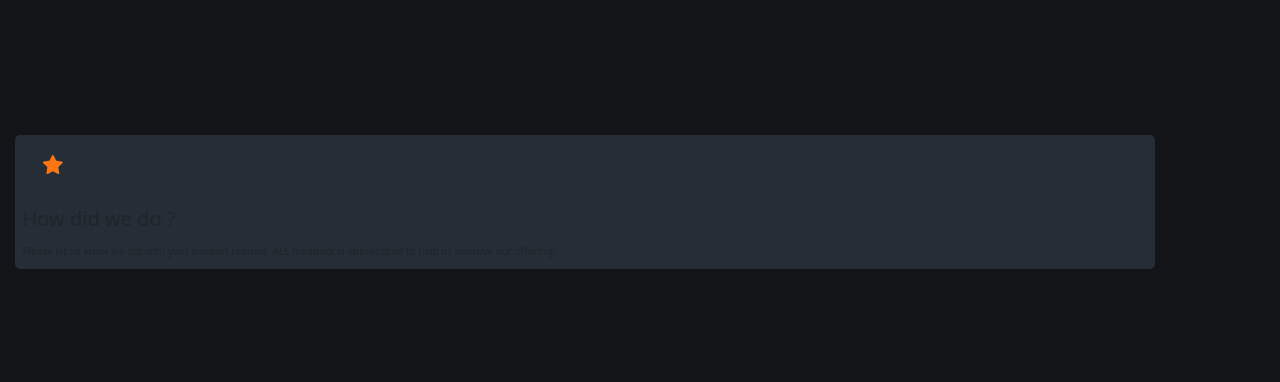
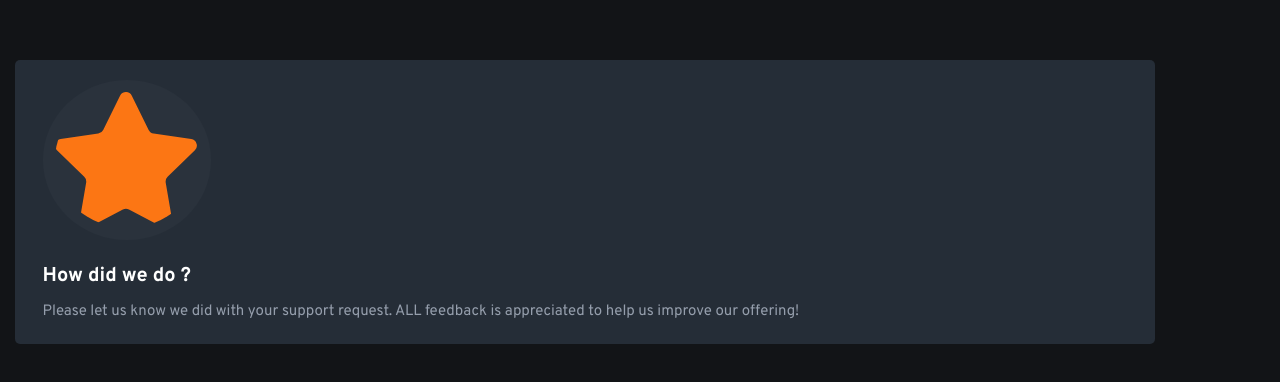
Before and after one commit to Miron-Silviu/interactive-rating, a website: page index.html in a window 1280 px wide. Shown: the part 198-580 px from the top of the page. Drawn offline with nearby package versions, Linux system fonts and the light colour scheme.

Commit message:
Style : Update start-image, info, title, and description
-Add color,fonts,margin and padding
to be readable.

```diff
--- a/index.html
+++ b/index.html
@@ -32,12 +32,18 @@
     <section
       class="container m-auto d-flex flex-column align-bottom rounded-3 mx-4"
     >
-      <img class="start-image" src="./images/icon-star.svg" alt="star" />
-      <h1 class="title">How did we do ?</h1>
-      <p>
-        Please let us know we did with your support request. ALL feedback is
-        appreciated to help us improve our offering!
-      </p>
+      <img
+        class="start-image rounded-circle"
+        src="./images/icon-star.svg"
+        alt="star"
+      />
+      <article class="info">
+        <h1 class="title">How did we do ?</h1>
+        <p class="description">
+          Please let us know we did with your support request. ALL feedback is
+          appreciated to help us improve our offering!
+        </p>
+      </article>
     </section>
   </body>
 </html>
--- a/style.css
+++ b/style.css
@@ -5,22 +5,15 @@
   --Light-Grey: hsl(217, 12%, 63%);
   --Medium-Grey: hsl(216, 12%, 54%);
   --Dark-Blue: hsl(213, 19%, 18%);
+  --DarkBlue: hsl(215, 17%, 20%);
   --VeryDark-Blue: hsl(216, 12%, 8%);
+
+  /* Font-weight */
+  --font-family: "Overpass", sans-serif;
 }
-:font{
 
-  --uniquifier: main-font,
-   --weight: Use a value from 700
-}
-.overpass--uniquifier  {
-  font-family: "Overpass", sans-serif;
-  font-optical-sizing: auto;
-  font-weight: weight;
-  font-style: normal;
-}
 * {
   padding: 0;
-
   margin: 0;
   box-sizing: border-box;
 }
@@ -40,7 +33,24 @@ body {
 }
 
 .start-image {
-  margin: 2rem;
-  width: 2rem;
-  background-color: var(--Dark-Blue);
+  padding: 1.2rem;
+  margin: 2rem 0 1rem 2rem;
+  width: 15%;
+  background-color: var(--DarkBlue);
 }
+/* Article */
+.info {
+  margin: 0 0 1rem 2rem;
+}
+
+.title {
+  font-family: var(--font-family);
+  color: var(--White);
+  font-weight: 700;
+}
+
+.description {
+  font-family: var(--font-family);
+  color: var(--Light-Grey);
+  font-size: 15px;
+}
```
